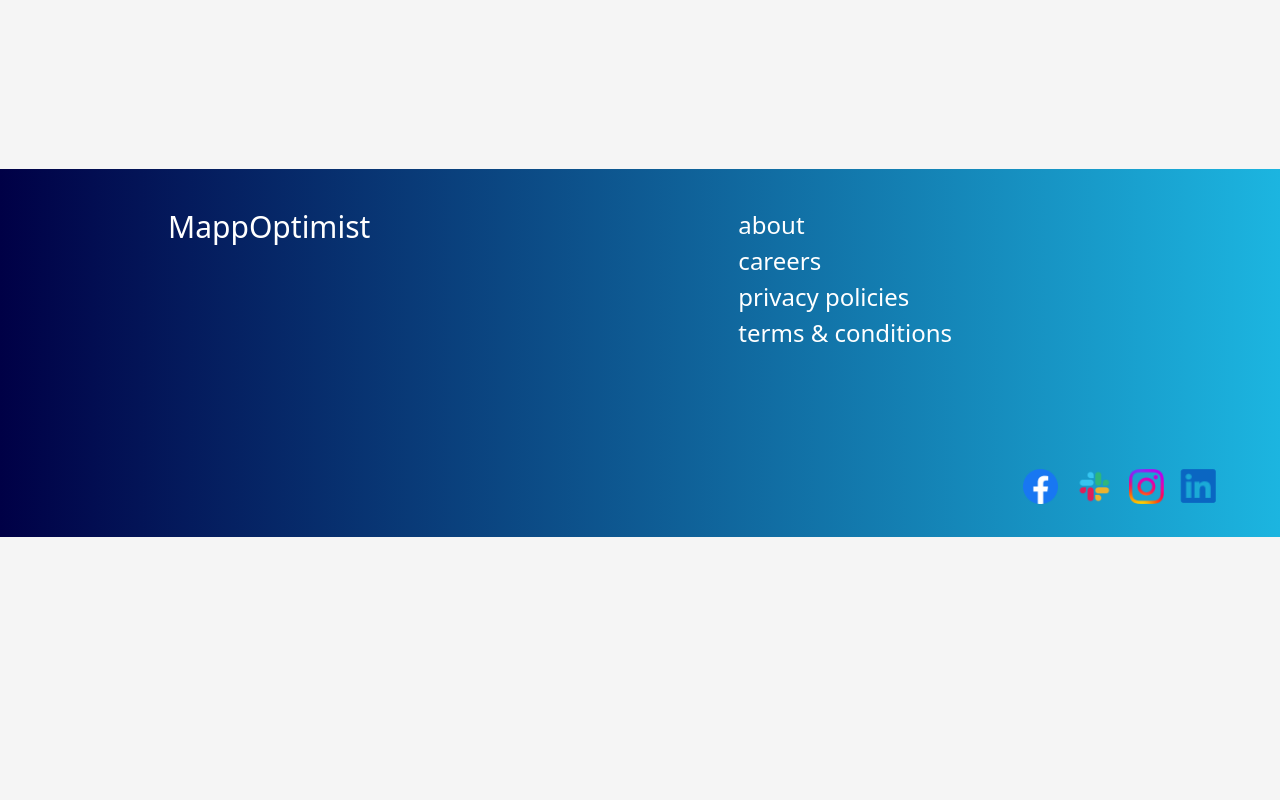
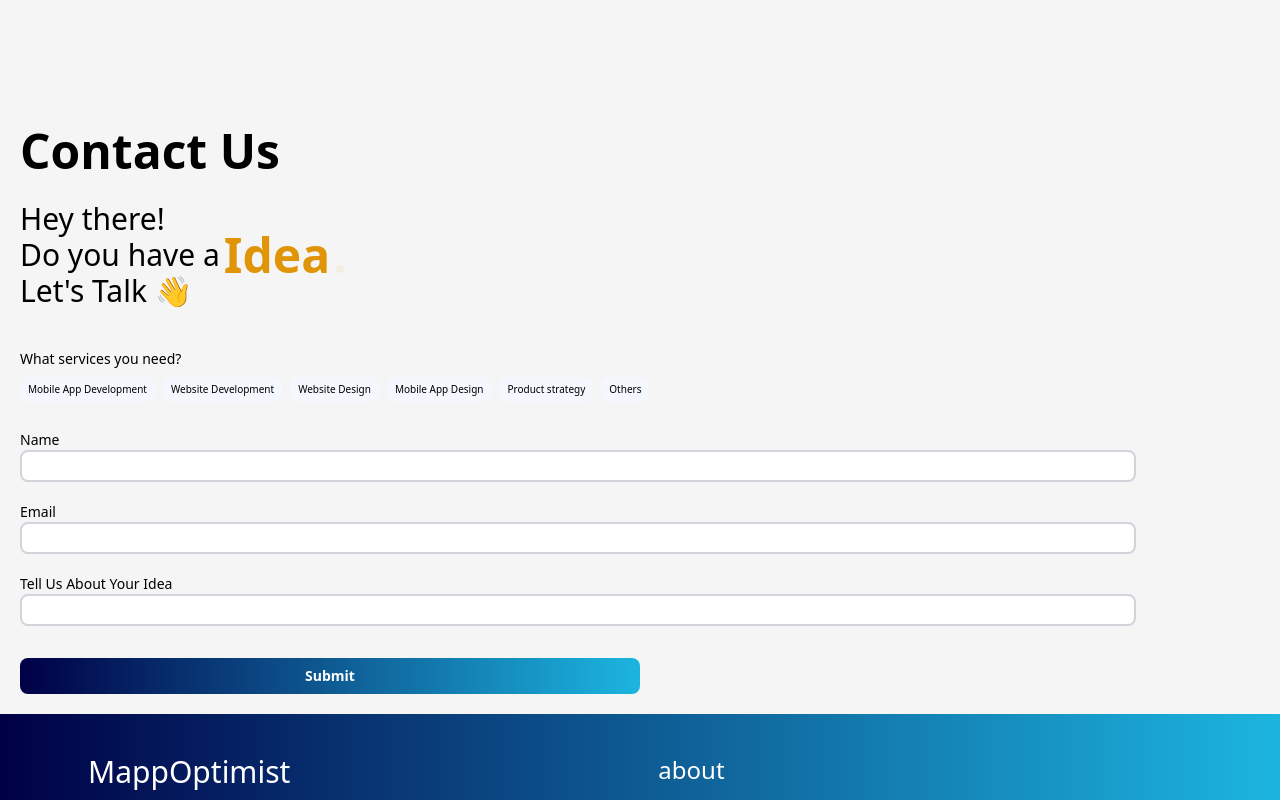
Before and after one commit to armaansingh24/mappotimist, a React (Create React App) app: page / in a window 1280 px wide. Shown: the part 6000-6800 px from the top of the page. Before the commit the page ends 6537 px from the top, so only its background shows below. Built offline with nearby package versions, Linux system fonts and the light colour scheme.

Commit message:
contact Us

```diff
--- a/src/components/ContactSection.jsx
+++ b/src/components/ContactSection.jsx
@@ -1,13 +1,29 @@
-import { useTypewriter,Cursor } from "react-simple-typewriter";
+import { useTypewriter, Cursor } from "react-simple-typewriter";
+import { useState } from "react";
 
 const ContactSection = () => {
-
-  const [ text ] = useTypewriter({
-    words: ['Project?','Idea?'],
-    loop:{},
+  const [text] = useTypewriter({
+    words: ["Project?", "Idea?"],
+    loop: {},
     typeSpeed: 200,
     delaySpeed: 200,
   });
+
+  const [formData, setFormData] = useState({
+    name: "",
+    email: "",
+    idea:""
+  });
+
+  function changeHandler(event) {
+    setFormData((prevData) => ({
+      ...prevData,
+      [event.target.name]: event.target.value,
+    }));
+  }
+  {
+    console.log(formData);
+  }
   return (
     <>
       <div className="relative z-30 w-full -mt-10">
@@ -15,10 +31,10 @@ const ContactSection = () => {
           <h2 className="font-Poppins font-semibold text-[30px] lmd:text-[48px] text-start">
             Contact Us
           </h2>
-          <div className="flex flex-col">
+          <div className="flex flex-col flex-wrap mt-8">
             <span>Hey there!</span>
-            <div>
-              <span>Do you have a {' '}</span>
+            <div className="flex flex-wrap gap-1">
+              <span>Do you have a </span>
               <span className="text-[#DF9507] font-bold lmd:text-[48px] -z-1 inline">
                 {text}
                 <Cursor cursorStyle="." />
@@ -26,10 +42,81 @@ const ContactSection = () => {
             </div>
             <span className="">Let's Talk 👋</span>
           </div>
+
+          <div className="flex flex-col gap-2 mt-10">
+            <p className="text-sm">What services you need?</p>
+            <div className="h-fit flex flex-wrap justify-start items-center gap-2">
+              <span className="px-2 rounded-lg bg-[#F5F7FE] text-[10px] h-[25px] flex items-center">
+                Mobile App Development
+              </span>
+              <span className="px-2 rounded-lg bg-[#F5F7FE] text-[10px] h-[25px] flex items-center">
+                Website Development
+              </span>
+              <span className="px-2 rounded-lg bg-[#F5F7FE] text-[10px] h-[25px] flex items-center">
+                Website Design
+              </span>
+              <span className="px-2 rounded-lg bg-[#F5F7FE] text-[10px] h-[25px] flex items-center">
+                Mobile App Design
+              </span>
+              <span className="px-2 rounded-lg bg-[#F5F7FE] text-[10px] h-[25px] flex items-center">
+                Product strategy
+              </span>
+              <span className="px-2 rounded-lg bg-[#F5F7FE] text-[10px] h-[25px] flex items-center">
+                Others
+              </span>
+            </div>
+            <div className="w-[100%]">
+              <form action="" className="">
+                <div className="flex flex-col mt-5">
+                  <label htmlFor="name" className="text-sm">
+                    Name
+                  </label>
+                  <input
+                    required
+                    type="text"
+                    name="name"
+                    id="name"
+                    onChange={changeHandler}
+                    value={formData.name}
+                    className="w-[90%] border-2 border-gray-300 rounded-lg text-lg"
+                  />
+                </div>
+                <div className="flex flex-col mt-5">
+                  <label htmlFor="email" className="text-sm">
+                    Email
+                  </label>
+                  <input
+                    type="text"
+                    id="email"
+                    name="email"
+                    onChange={changeHandler}
+                    value={formData.email}
+                    className="w-[90%] border-2 border-gray-300 rounded-lg text-lg"
+                  />
+                </div>
+                <div className="flex flex-col mt-5">
+                  <label htmlFor="idea" className="text-sm">
+                    Tell Us About Your Idea
+                  </label>
+                  <input
+                    type="text"
+                    id="idea"
+                    name="idea"
+                    onChange={changeHandler}
+                    value={formData.idea}
+                    className="w-[90%] border-2 border-gray-300 rounded-lg text-lg"
+                  />
+                </div>
+                <button className="text-sm w-[50%] bg-gradient-to-r from-[#000046] to-[#1CB5E0] rounded-lg text-white font-bold py-2 mt-8 ">
+                  Submit
+                </button>
+              </form>
+            </div>
+          </div>
         </div>
       </div>
     </>
   );
-}
+};
 
 export default ContactSection;
--- a/src/components/Footer.jsx
+++ b/src/components/Footer.jsx
@@ -11,7 +11,7 @@ const Footer = () => {
         <div className="w-[90%] mx-auto flex h-full p-0">
           {/* <p className=''>MappOptimist</p> */}
           <div className="mt-10 text-white flex flex-col h-[80%] gap-20 items-end w-full">
-            <div className="flex flex-col gap-10 w-full sm:flex-row sm:gap-0 sm:mr-20 midxs:justify-around midxs:mr-40">
+            <div className="flex flex-col gap-10 w-full sm:flex-row sm:gap-0 sm:mr-20 midxs:justify-around midFM:mr-40">
               <p className="text-2xl sm:text-3xl">MappOptimist</p>
               <ul className="text-xl flex gap-1 flex-col sm:text-2xl">
                 <li className="cursor-pointer">about</li>
@@ -20,7 +20,7 @@ const Footer = () => {
                 <li className="cursor-pointer">terms & conditions</li>
               </ul>
             </div>
-            <div className="flex gap-4 self-end justify-items-end midxs:mt-10">
+            <div className="flex gap-4 self-end justify-items-end midxs:mt-4 ">
               <img src={fb} alt="" className="cursor-pointer h-[67%] sm:h-[90%] sm:w-[80%]" />
               <img src={slack} alt="" className="cursor-pointer h-[67%] sm:h-[90%] sm:w-[80%]" />
               <img src={insta} alt="" className="cursor-pointer h-[67%] sm:h-[90%] sm:w-[80%]" />
--- a/src/pages/Home.jsx
+++ b/src/pages/Home.jsx
@@ -5,7 +5,7 @@ import PortfolioSection from "../components/PortfolioSection";
 import Agencies from "../components/Agencies";
 import ClientReviews from "../components/ClientReviews";
 import Experties from "../components/Experties";
-// import ContactSection from "../components/ContactSection";
+import ContactSection from "../components/ContactSection";
 
 const Home = () => {
   return (
@@ -19,7 +19,7 @@ const Home = () => {
           <ClientReviews />
         </div>
         <Experties />
-        {/* <ContactSection/> */}
+        <ContactSection/>
       </div>
     </>
   );
```
